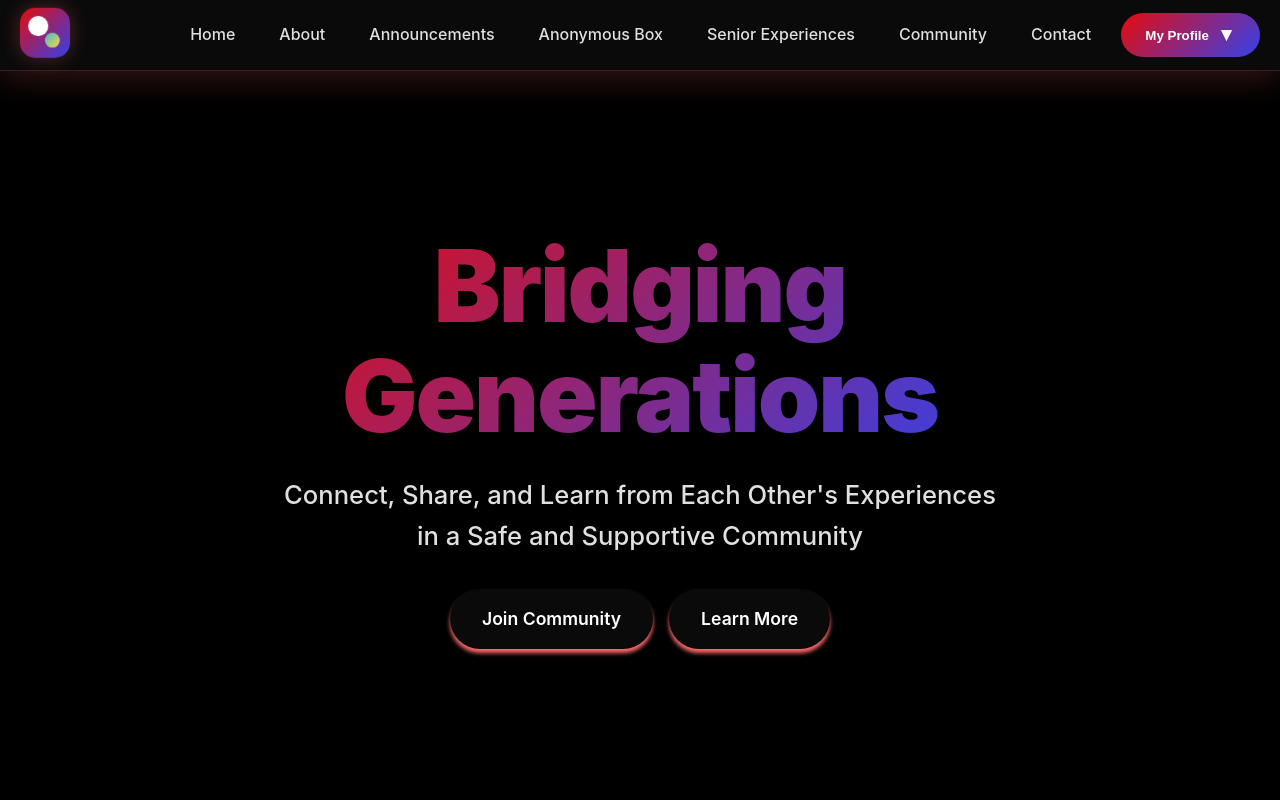
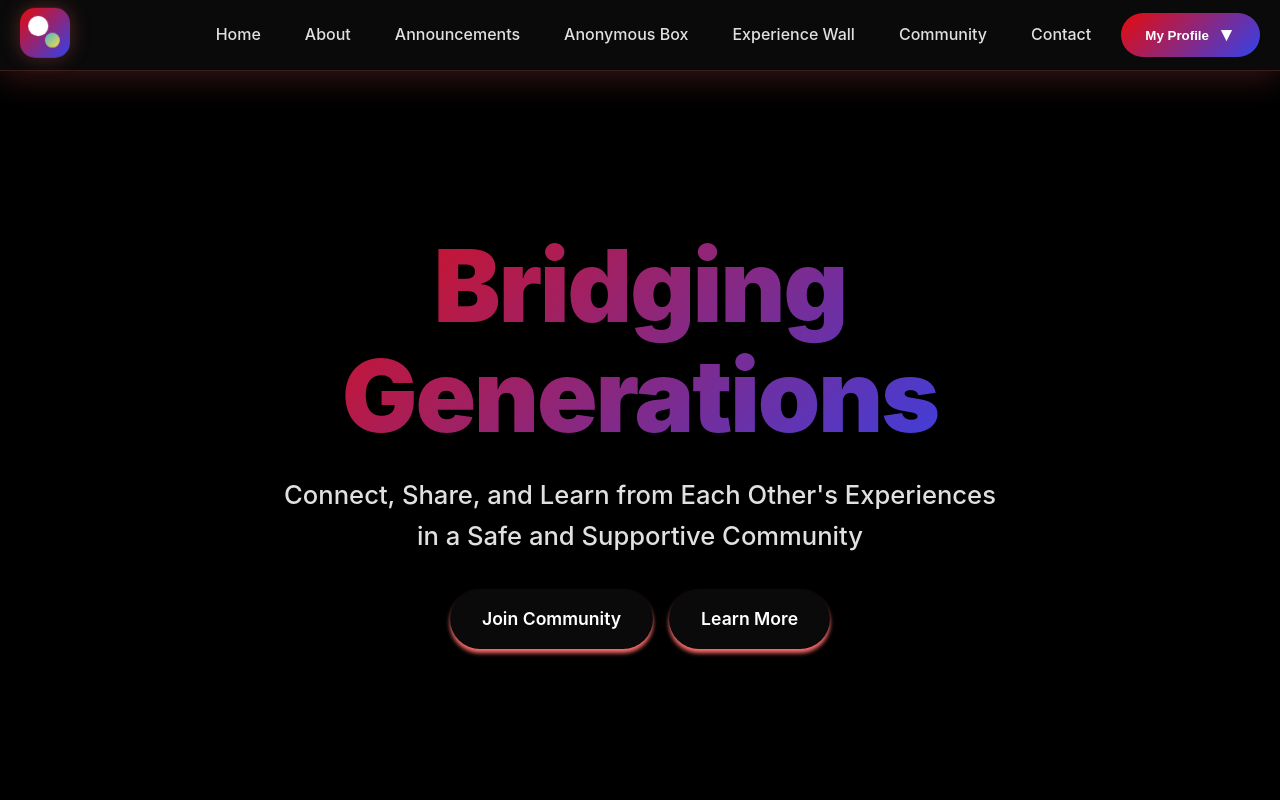
Before and after one commit to divya9658/SJ_Connect, a plain HTML site: page Project.html in a window 1280 px wide. Shown: the top 800 px of the page. Drawn offline with nearby package versions, Linux system fonts and the light colour scheme.

```diff
--- a/Project.html
+++ b/Project.html
@@ -29,7 +29,7 @@
                     <li><a href="./About.html" class="nav-link">About</a></li>
                     <li><a href="./Announcements.html" class="nav-link">Announcements</a></li>
                     <li><a href="./Anonymous.html" class="nav-link">Anonymous Box</a></li>
-                    <li><a href="./Experience.html" class="nav-link">Senior Experiences</a></li>
+                    <li><a href="./Experience.html" class="nav-link">Experience Wall</a></li>
                     <li><a href="./Community.html" class="nav-link">Community</a></li>
                     <li><a href="./Contact.html" class="nav-link">Contact</a></li>
                 </ul>
@@ -55,7 +55,7 @@
             <li><a href="./About.html" class="nav-link">About</a></li>
             <li><a href="./Announcements.html" class="nav-link">Announcements</a></li>
             <li><a href="./Anonymous.html" class="nav-link">Anonymous Box</a></li>
-            <li><a href="./Experience.html" class="nav-link">Senior Experiences</a></li>
+            <li><a href="./Experience.html" class="nav-link">Experience Wall</a></li>
             <li><a href="./Community.html" class="nav-link">Community</a></li>
             <li><a href="./Contact.html" class="nav-link">Contact</a></li>
         </ul>
@@ -309,7 +309,7 @@
                     <li><a href="./About.html" >About</a></li>
                     <li><a href="./Announcements.html">Announcements</a></li>
                     <li><a href="./Anonymous.html">Anonymous Box</a></li>
-                    <li><a href="./Experience.html">Senior Experiences</a></li>
+                    <li><a href="./Experience.html">Experience Wall</a></li>
                     <li><a href="./Community.html" >Community</a></li>
                     <li><a href="./Contact.html">Contact</a></li>
                 </ul>
```
